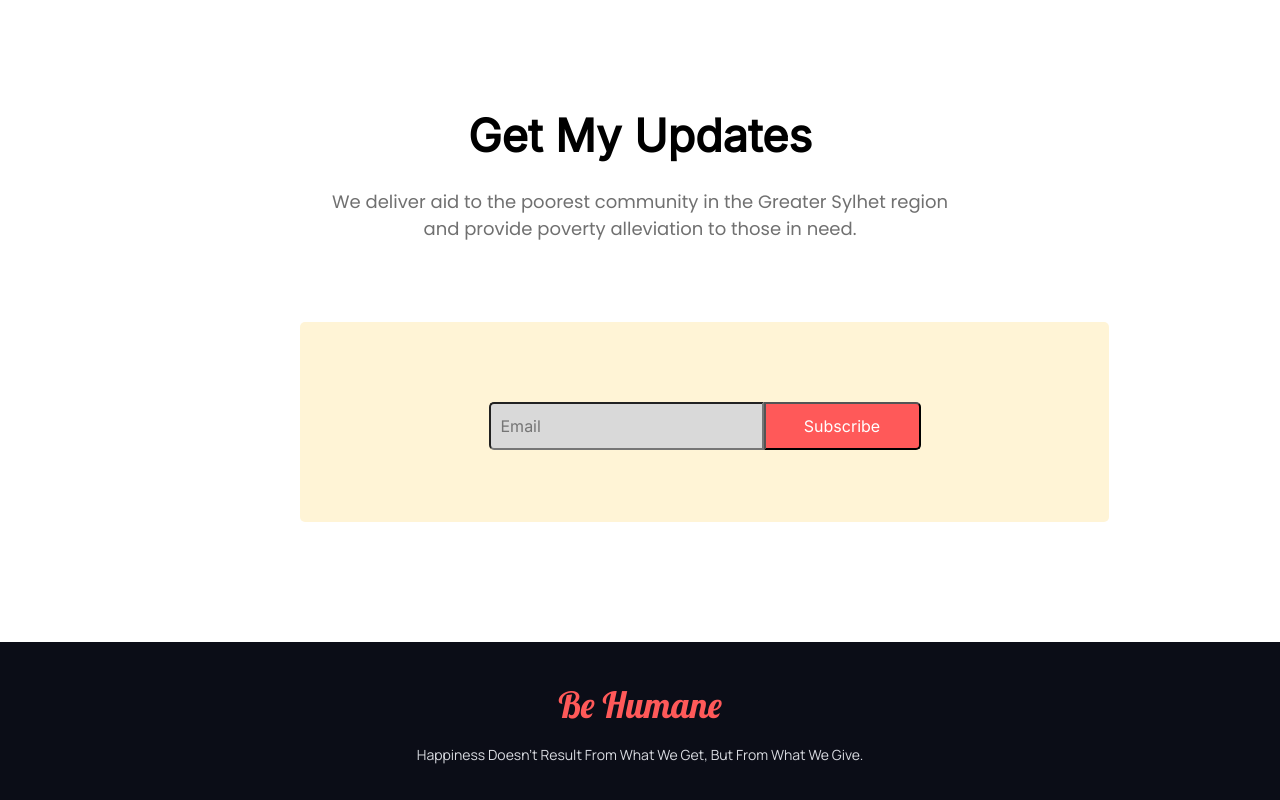
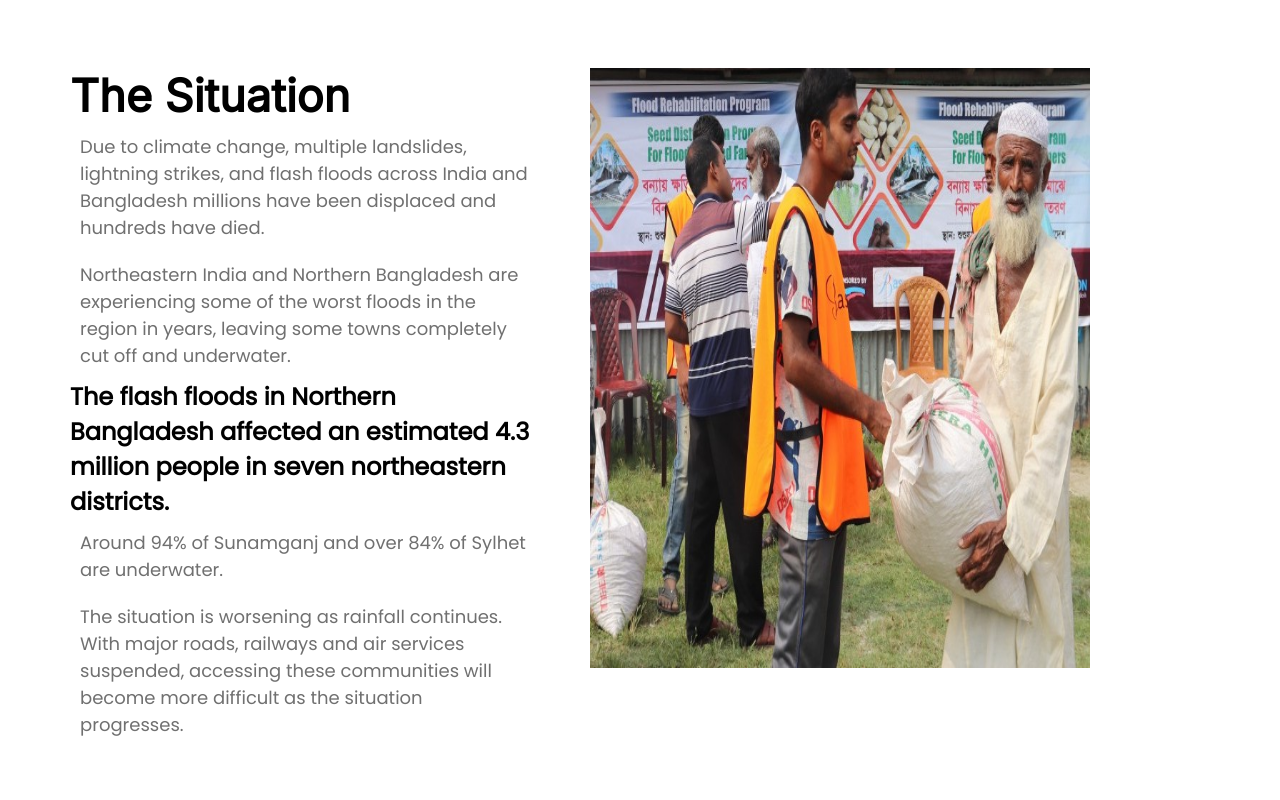
Before and after one commit to izazahmed0177/support-flood-victimes, a plain HTML site: page index.html in a window 1280 px wide. Shown: the part 2080-2880 px from the top of the page. Drawn offline with Linux system fonts and the light colour scheme.

Commit message:
complite all situation section exta add 1

```diff
--- a/index.html
+++ b/index.html
@@ -104,6 +104,31 @@
 
         </div>
 
+
+    </section>
+    <!-- The Situation -->
+    <section class="situation-section">
+        <div class="flexible-container">
+            <div class="situation-text half-with ">
+                <h1>The Situation</h1>
+                <p>Due to climate change, multiple landslides, lightning strikes, and flash floods across India and
+                    Bangladesh millions have been displaced and hundreds have died. </p>
+                <p>Northeastern India and Northern Bangladesh are experiencing some of the worst floods in the
+                    region in years, leaving some towns completely cut off and underwater.</p>
+                <h2>The flash floods in Northern Bangladesh affected an estimated 4.3 million people in seven
+                    northeastern districts.</h2>
+                <p>Around 94% of Sunamganj and over 84% of Sylhet are underwater.</p>
+                <p>The situation is worsening as rainfall continues. With major roads, railways and air services
+                    suspended, accessing these communities will become more difficult as the situation progresses.
+                </p>
+
+            </div>
+            <div class="situation-image half-with">
+                <img src="images/donation10.jpg" width="500px" height="600px" alt="" srcset="">
+
+            </div>
+
+        </div>
     </section>
     <!-- Get My Updates -->
     <section class="get-updates-section">
--- a/style.css
+++ b/style.css
@@ -256,7 +256,7 @@ footer p {
 /* Get My Updates */
 .get-updates-section {
     text-align: center;
-    padding-top: 90px;
+    padding-top: 0px;
 }
 
 .get-updates-section p {
@@ -317,5 +317,33 @@ top: 3518px; */
 
 
 /*  */
+.situation-section {
+    padding: 45px;
+    margin: 25px;
+}
+
+.situation-text {
+    text-align: initial;
+    margin-right: 50px;
+}
+
+.situation-image {
+    margin-right: 120px;
+}
+
+.situation-text p {
+    padding: 10px;
+
+    color: #707070;
+
+
+}
+
+.half-with {
+    /* width: 50%;
+    /* float: left; */
+    /* margin-left: 5%;
+    padding-left: 2%; */
+}
 
 /*  */
```
